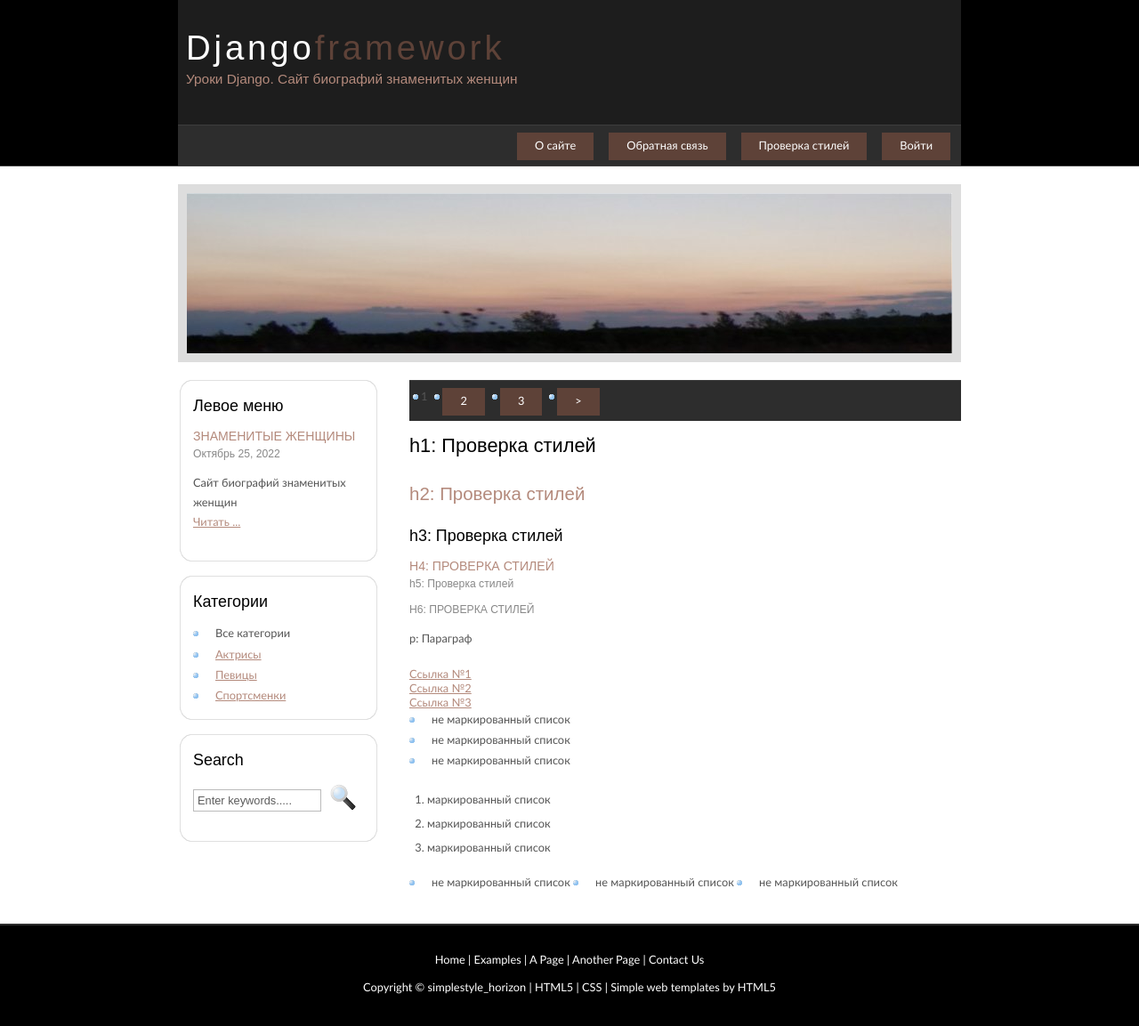
After one commit to alexsks65536/Django_S_Balakirev, a Django app: page /css_example/ in a window 1280 px wide. The commit adds this page. Shown: the whole page at 89% size. Run offline with Django 3.2, Linux system fonts and the light colour scheme; data comes from the database, SQL or seed files in the repository.

Commit message:
проверка стилей

```diff
--- a/coolsite/women/static/women/css/style.css
+++ b/coolsite/women/static/women/css/style.css
@@ -67,7 +67,7 @@ ul
 { margin: 2px 0 22px 17px;}
 
 ul li
-{ list-style-type: circle;
+{ list-style-type: none;
   margin: 0 0 6px 0;
   padding: 0 0 4px 5px;
   line-height: 1.5em;}
@@ -383,7 +383,7 @@ ul#page_menu li.selected a, ul#page_menu li.selected a:hover
 ul#page_menu li a:hover
 { color: #B48A7C;}
 
-.non_li {
+.non_li li{
     list-style-type: none;
     display: inline-block;
 }
--- a/coolsite/women/templates/women/base.html
+++ b/coolsite/women/templates/women/base.html
@@ -97,7 +97,7 @@
                             {% endif %}
                             {% for p in paginator.page_range %}
                                 {% if page_obj.number == p %}
-                                    <li class="non_li">{{ p }}</li>
+                                    <li id="non_li" class="non_li">{{ p }}</li>
                                 {% elif p >= page_obj.number|add:-2 and p <= page_obj.number|add:2 %}<!--обрезание по 2 ссылки-->
                                     <li class="non_li">
                                         <a href="?page={{ p }}">{{ p }}</a>
--- /dev/null
+++ b/coolsite/women/templates/women/css_example.html
@@ -0,0 +1,33 @@
+{% extends 'women/base.html' %}
+
+{% block content %}
+<h1>h1: {{title}}</h1>
+<h2>h2: {{title}}</h2>
+<h3>h3: {{title}}</h3>
+<h4>h4: {{title}}</h4>
+<h5>h5: {{title}}</h5>
+<h6>h6: {{title}}</h6>
+<p>p: Параграф</p>
+<a href="#">Ссылка №1</a><br>
+<a href="#">Ссылка №2</a><br>
+<a href="#">Ссылка №3</a><br>
+<ul>
+    <li>не маркированный список</li>
+    <li>не маркированный список</li>
+    <li>не маркированный список</li>
+</ul>
+<ol>
+    <li>маркированный список</li>
+    <li>маркированный список</li>
+    <li>маркированный список</li>
+</ol>
+<ul class="non_li">
+    <li>не маркированный список</li>
+    <li>не маркированный список</li>
+    <li>не маркированный список</li>
+</ul>
+
+
+
+
+{% endblock %}
--- a/coolsite/women/urls.py
+++ b/coolsite/women/urls.py
@@ -8,6 +8,7 @@ urlpatterns = [
     path('addpage/', AddPage.as_view(), name='addpage'),
     path('contact/', WomenContact.as_view(), name='contact'),
     path('login/', WomenLogin.as_view(), name='login'),
+    path('css_example/', CssExample.as_view(), name='css_example'),
     path('post/<slug:post_slug>/', ShowPost.as_view(), name='post'),
     path('category/<slug:cat_slug>/', WomenCategory.as_view(), name='category'),
 ]
--- a/coolsite/women/utils.py
+++ b/coolsite/women/utils.py
@@ -6,6 +6,7 @@ from women.models import *
 menu = [{'title': 'О сайте', 'url_name': 'about'},
         {'title': 'Добавить статью', 'url_name': 'addpage'},
         {'title': 'Обратная связь', 'url_name': 'contact'},
+        {'title': 'Проверка стилей', 'url_name': 'css_example'},
         {'title': 'Войти', 'url_name': 'login'},
         ]
 
--- a/coolsite/women/views.py
+++ b/coolsite/women/views.py
@@ -174,6 +174,19 @@
         return dict(list(context.items()) + list(c_def.items()))  # объединение словарей для передачи контекста
 
 
+class CssExample(DataMixin, ListView):
+    model = Women
+    template_name = 'women/css_example.html'
+    # context_object_name = 'about'
+
+    def get_context_data(self, *, object_list=None, **kwargs):
+        """
+        Передача динамического контекста
+        """
+        context = super().get_context_data(**kwargs)
+        c_def = self.get_user_context(title="Проверка стилей")
+        return dict(list(context.items()) + list(c_def.items()))  # объединение словарей для передачи контекста
+
 # def show_category(request, cat_slug):
 #     """
 #     Функция отображения постов по категориям, выбирает по slug-ам
```
